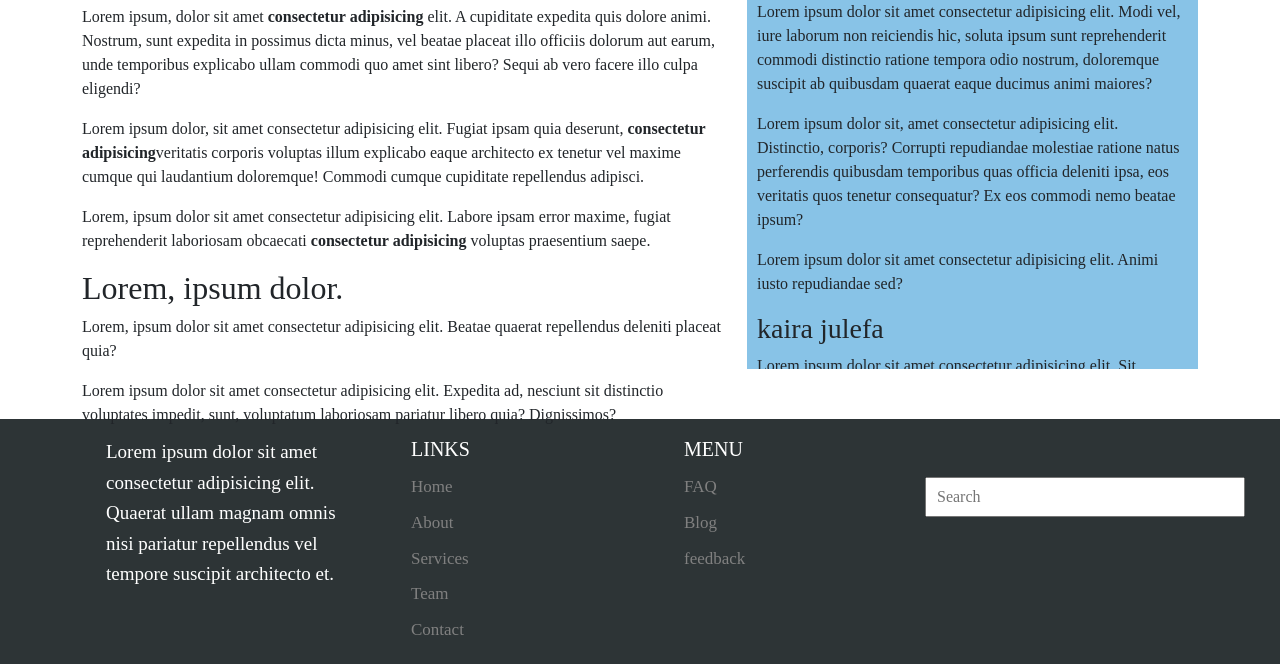
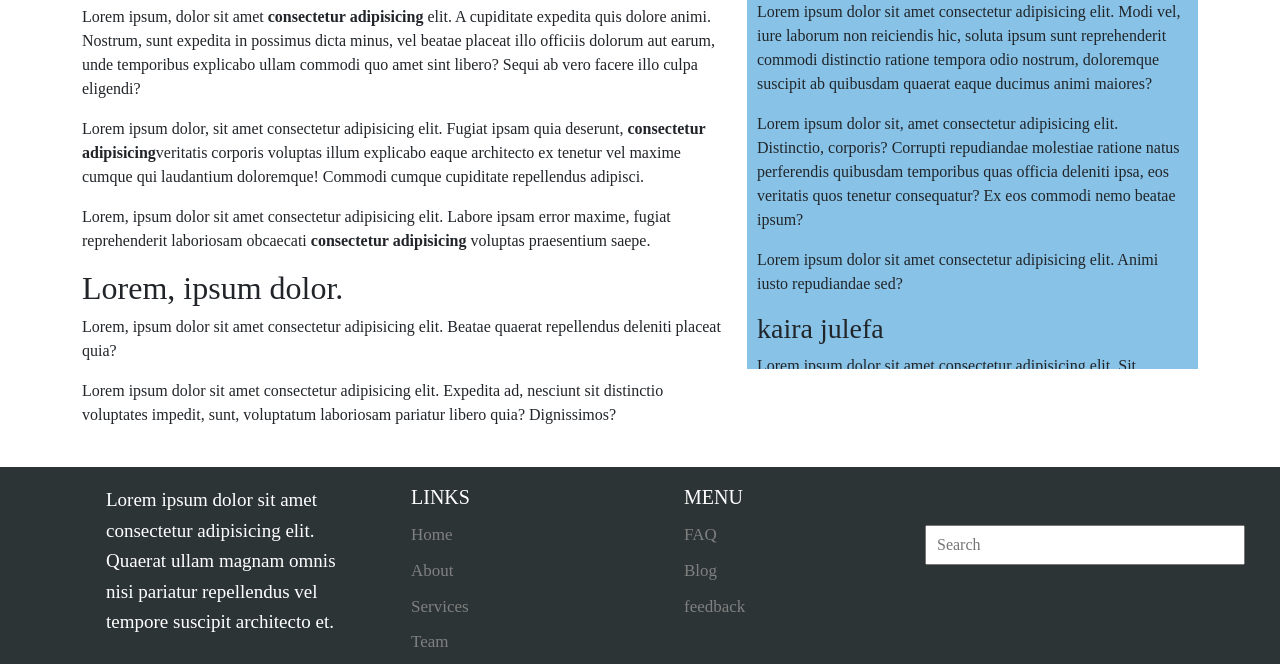
Before and after one commit to gitboyat/code-web, a plain HTML site: page blog.html in a window 1280 px wide. Shown: the part 709-1373 px from the top of the page. Drawn offline with nearby package versions, Linux system fonts and the light colour scheme.

Commit message:
Update blog.html

```diff
--- a/blog.html
+++ b/blog.html
@@ -129,7 +129,7 @@
 
 
 
-    <div class="other_blog container mt-5">
+    <div class="other_blog container mt-5 pb-5">
         <div class="row">
             <div class="col-md-7">
                 <div class="text">
```
